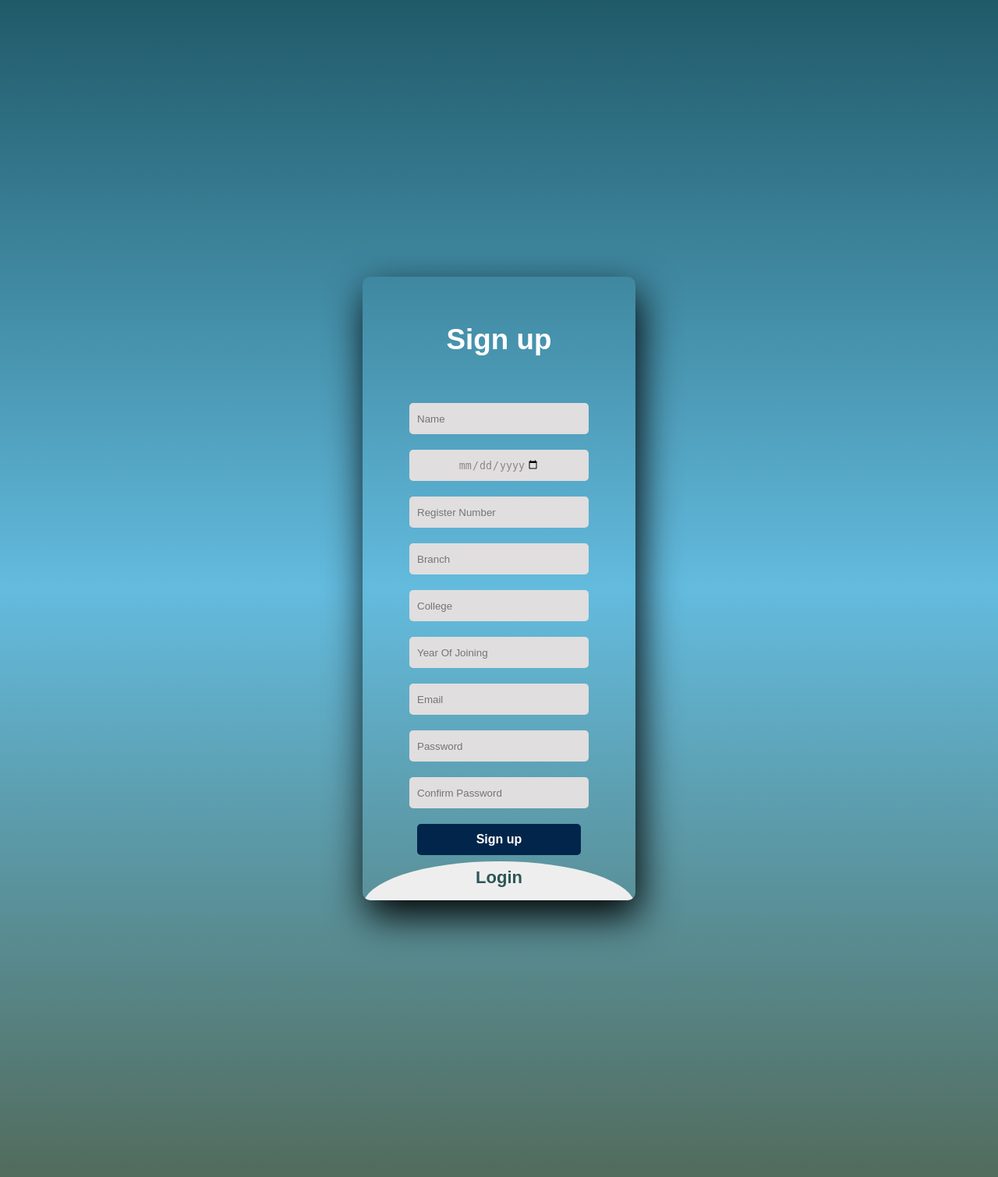
After one commit to IRENE260/Project-Website, a PHP site: page /sls.php in a window 1280 px wide. The commit adds this page. Shown: the whole page at 78% size. Run offline with PHP 8.4, Linux system fonts and the light colour scheme.

Commit message:
Add files via upload

```diff
--- a/Student/login_signup.css
+++ b/Student/login_signup.css
@@ -6,14 +6,12 @@ body{
 	align-items: center;
 	min-height: 100vh;
 	font-family: 'Jost', sans-serif;
-	background: linear-gradient(to bottom, #0c2329, #4f99b7, #425e4eea);
+	background: linear-gradient(to bottom, #205a69, #63bbde, #425e4eea);
 }
 .main{
 	width: 350px;
-	height: 500px;
-	background: red;
+	height: 800px;
 	overflow: hidden;
-	background: url("https://doc-08-2c-docs.googleusercontent.com/docs/securesc/68c90smiglihng9534mvqmq1946dmis5/fo0picsp1nhiucmc0l25s29respgpr4j/1631524275000/03522360960922298374/03522360960922298374/1Sx0jhdpEpnNIydS4rnN4kHSJtU1EyWka?e=view&authuser=0&nonce=gcrocepgbb17m&user=03522360960922298374&hash=tfhgbs86ka6divo3llbvp93mg4csvb38") no-repeat center/ cover;
 	border-radius: 10px;
 	box-shadow: 5px 20px 50px #000;
 }
@@ -35,6 +33,9 @@ label{
 	cursor: pointer;
 	transition: .5s ease-in-out;
 }
+input[type="date"]:valid{
+	color: #8d8787;
+}
 input{
 	width: 60%;
 	height: 20px;
@@ -43,6 +44,7 @@ input{
 	display: flex;
 	margin: 20px auto;
 	padding: 10px;
+	color: #8d8787;
 	border: none;
 	outline: none;
 	border-radius: 5px;
@@ -67,20 +69,36 @@ button{
 button:hover{
 	background: #142e47;
 }
+.ip{
+	width: 60%;
+	height: 20px;
+	background: #55898a;
+	justify-content: center;
+	display: flex;
+	margin: 20px auto;
+	padding: 10px;
+	color: #eee;
+	border: none;
+	outline: none;
+	border-radius: 5px;
+}
+.ip::placeholder{
+	color: #eee;
+}
 .login{
-	height: 460px;
+	height: 700px;
 	background: #eee;
 	border-radius: 60% / 10%;
-	transform: translateY(-180px);
+	transform: translateY(-170px);
 	transition: .8s ease-in-out;
 }
 .login label{
-	color: #225456;
+	color: #2e5658;
 	transform: scale(.6);
 }
 
 #chk:checked ~ .login{
-	transform: translateY(-500px);
+	transform: translateY(-770px);
 }
 #chk:checked ~ .login label{
 	transform: scale(1);
--- /dev/null
+++ b/Student/sls.php
@@ -0,0 +1,44 @@
+<?php
+$today=new DateTime('now');
+$today=$today->format('Y-m-d');
+?>
+<!DOCTYPE html>
+<html>
+<head>
+	<title>AMCS</title>
+	<meta charset="UTF-8">
+	<link rel="stylesheet" type="text/css" href="login_signup.css">
+	<meta name="viewport" content="width=device-width, initial-scale=1.0">
+</head>
+<body>
+	<div class="main">
+		<input type="checkbox" id="chk" aria-hidden="true">
+
+			<div class="signup">
+				<form >
+					<label for="chk" aria-hidden="true">Sign up</label>
+					<input type="text" name="name" placeholder="Name" pattern="[a-zA-Z ]{1,32}" required="">
+          			<input type="date" name="dob" max=<?php echo $today;?> required="">
+					<input type="text" name="regno" placeholder="Register Number" pattern="[a-zA-Z0-9 ]{1,}" required="">
+					<input type="text" name="branch" placeholder="Branch" pattern="[a-zA-Z ]{1,}" required="">
+					<input type="text" name="college" placeholder="College" pattern="[a-zA-Z ]{1,}" required="">
+					<input type="number" min="2010" max="2099" step="1" name="year" placeholder="Year Of Joining" required="">
+					<input type="email" name="email" placeholder="Email" pattern="[a-z0-9._%+-]+@[a-z0-9.-]+\.[a-z]{2,4}$" required="">
+					<input type="password" name="pswd" placeholder="Password" required="">
+					<input type="password" name="cpswd" placeholder="Confirm Password" required="">
+					<button>Sign up</button>
+				</form>
+			</div>
+
+			<div class="login">
+				<form>
+					<label for="chk" aria-hidden="true">Login</label>
+					<input class="ip" type="email" name="email" placeholder="Email" pattern="[a-z0-9._%+-]+@[a-z0-9.-]+\.[a-z]{2,4}$" required="">
+					<input class="ip" type="password" name="pswd" placeholder="Password" required="">
+					<button>Login</button>
+					<a href="" style="text-align:center">Forgot Password</a>
+				</form>
+			</div>
+	</div>
+</body>
+</html>
```
